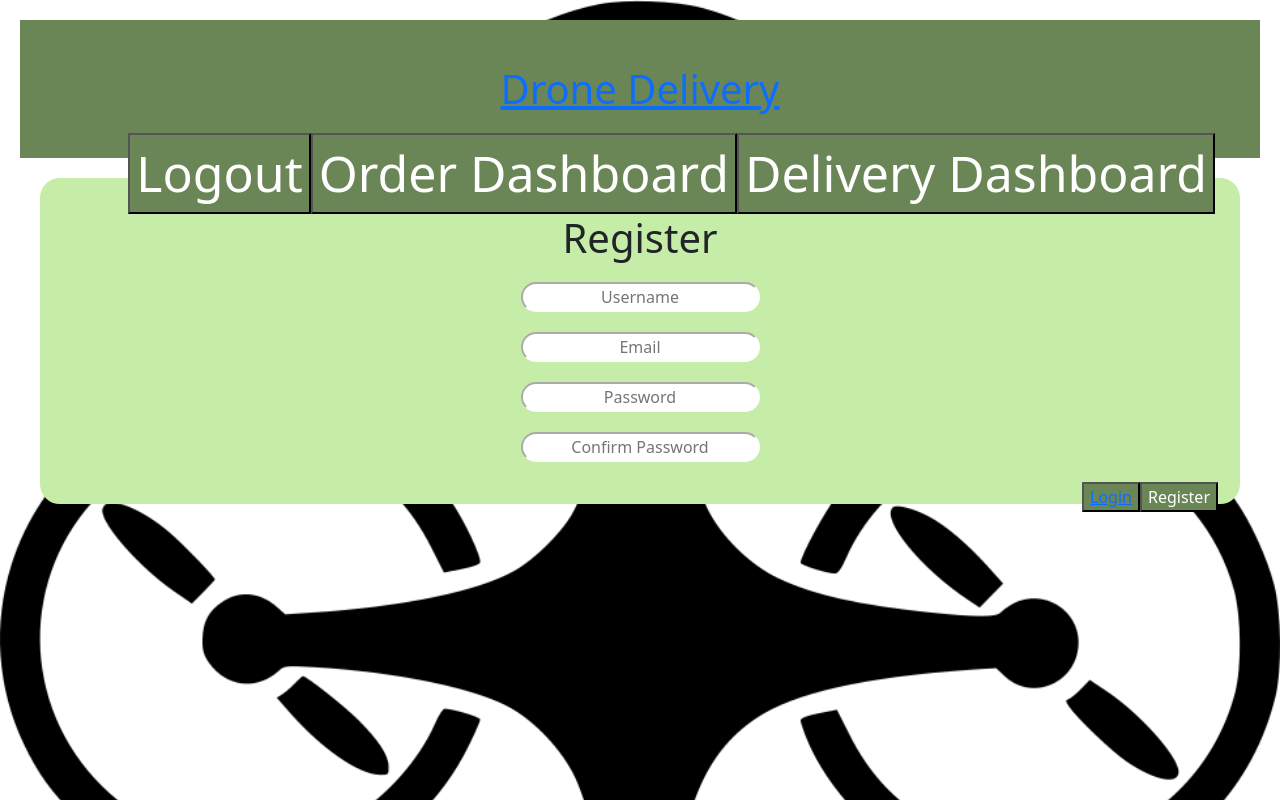
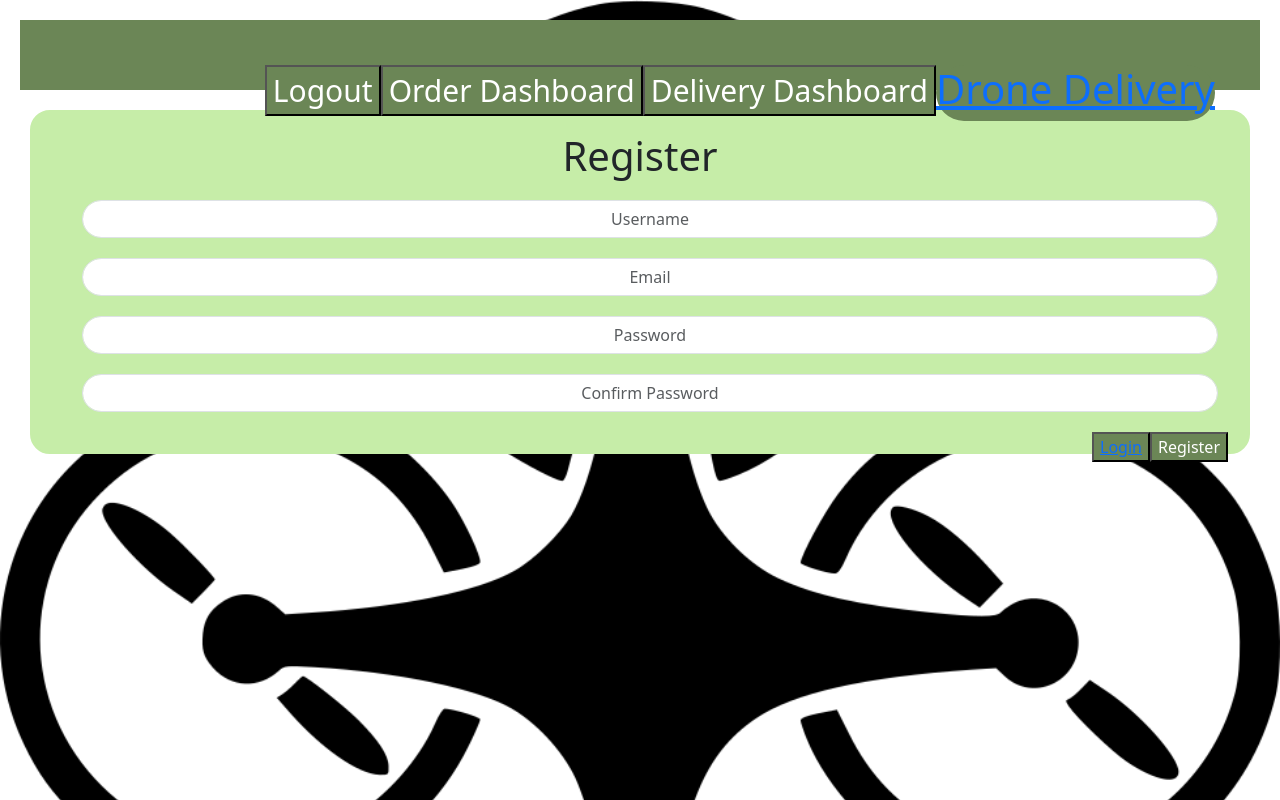
Before and after one commit to AcaJones-786/Drone-UI, a React (Create React App) app in the folder frontend/drone.ui/: page / in a window 1280 px wide. Built offline with nearby package versions, Linux system fonts and the light colour scheme.

Commit message:
Lexie committed

```diff
--- a/frontend/drone.ui/src/App.css
+++ b/frontend/drone.ui/src/App.css
@@ -13,8 +13,8 @@ body{
 header{
     background-color: #6B8656 ;
     color: white;
-    font-size:50px ;
-    height: auto;
+    font-size: 30px;
+    height:fit-content;
     padding: 25px;
     text-align: center;
 }
@@ -24,16 +24,17 @@ figure{
     border-width: 2px;
     border-color: #C6EDA8 ;
     background-color: #C6EDA8;
-    border-radius:5px;
-    margin:auto;
+    border-radius:20px;
+    margin:20px 10px 20px 10px ;
     text-align: center;
+    padding: 20px;
 }
 
-button{
+button,a{
     background-color: #6B8656 ;
     color: white;
-    border-radius: 25px;
-    margin: 15px;
+    border-radius: 30px;
+
     float: right;
 }
 
@@ -42,8 +43,9 @@ form{border-style: solid;
     border-color: #C6EDA8 ;
     background-color: #C6EDA8;
     border-radius:20px;
-    margin:20px 20px 20px 20px;
+    margin:20px 10px 20px 10px;
     padding: 20px;
+    text-align: center;
 }
 
 input{
@@ -58,6 +60,7 @@ ul, p{
     border-radius: 20px;
     background-color: white;
     padding: 10px;
+    text-align: center;
 }
 .href{
     color: white;
--- a/frontend/drone.ui/src/pages/404.js
+++ b/frontend/drone.ui/src/pages/404.js
@@ -3,11 +3,13 @@ import "../App.css";
 const NotFound = () => {
     return(
         <>
-
+        <form>
         <h1 >Somebody made a boo boo!</h1>
 
 
-            <p>This page does not exist, check the URL again.</p>
+        <p>This page does not exist, check the URL again.</p>
+        </form>
+
         </>
     )
 }
--- a/frontend/drone.ui/src/pages/DeliveryDashboard.js
+++ b/frontend/drone.ui/src/pages/DeliveryDashboard.js
@@ -3,9 +3,11 @@ import "../App.css";
 const DeliveryDashboard = () => {
     return(
         <>
-            <section >
+            <form >
                 <h1>Delivery</h1>
-            </section>
+                <p> Here you will find information about your delivery</p>
+
+            </form>
         </>
     )
 }
--- a/frontend/drone.ui/src/pages/Login-page.js
+++ b/frontend/drone.ui/src/pages/Login-page.js
@@ -151,12 +151,12 @@ fetch("https://3ee9-165-255-27-41.ngrok-free.app/api/users/login", {
                 </div> */}
                 <div>
 
-                    <input type="text" name="name" id="name" placeholder="Name" onChange={(e)=>this.setState({name: e.target.value})}/>
+                    <input style={{width: '100%', textAlign: 'center', backgroundColor: 'white', color: '#5A5A5A', borderRadius: '25px', margin: '10px'}} class="form-control" type="text" name="name" id="name" placeholder="Name" onChange={(e)=>this.setState({name: e.target.value})}/>
                 </div>
 
                 <div >
 
-                    <input type="password"  name="password" id="password" placeholder="Password"  onChange={(e)=>this.setState({password: e.target.value})}/>
+                    <input style={{width: '100%', textAlign: 'center', backgroundColor: 'white', color: '#5A5A5A', borderRadius: '25px', margin: '10px'}} class="form-control" type="password"  name="password" id="password" placeholder="Password"  onChange={(e)=>this.setState({password: e.target.value})}/>
                 </div>
                 <button type="submit" ><a href="/">Login</a></button>
                 <button><a href="/">Sign Up</a></button>
--- a/frontend/drone.ui/src/pages/Register.js
+++ b/frontend/drone.ui/src/pages/Register.js
@@ -40,22 +40,22 @@ export default class Register extends Component {
                     <h1>Register</h1>
                 <div className="mb-3">
 
-                    <input type="text"  name="username" id="username" placeholder="Username" onChange={e=>this.setState({name: e.target.value})}/>
+                    <input style={{width: '100%', textAlign: 'center', backgroundColor: 'white', color: '#5A5A5A', borderRadius: '25px', margin: '10px'}} class="form-control" type="text"  name="username" id="username" placeholder="Username" onChange={e=>this.setState({name: e.target.value})}/>
                 </div>
 
                 <div >
 
-                    <input type="email"  name="email" id="email" placeholder="Email"  onChange={e=>this.setState({email: e.target.value})}/>
+                    <input style={{width: '100%', textAlign: 'center', backgroundColor: 'white', color: '#5A5A5A', borderRadius: '25px', margin: '10px'}} class="form-control" type="email"  name="email" id="email" placeholder="Email"  onChange={e=>this.setState({email: e.target.value})}/>
                 </div>
 
                 <div >
 
-                    <input type="password"  name="password" id="password" placeholder="Password"  onChange={e=>this.setState({password: e.target.value})}/>
+                    <input style={{width: '100%', textAlign: 'center', backgroundColor: 'white', color: '#5A5A5A', borderRadius: '25px', margin: '10px'}} class="form-control" type="password"  name="password" id="password" placeholder="Password"  onChange={e=>this.setState({password: e.target.value})}/>
                 </div>
 
                 <div >
 
-                    <input type="password"  name="confirm-password" id="confirm-password" placeholder="Confirm Password"  onChange={e=>this.setState({confirmPassword: e.target.value})}/>
+                    <input style={{width: '100%', textAlign: 'center', backgroundColor: 'white', color: '#5A5A5A', borderRadius: '25px', margin: '10px'}} class="form-control" type="password"  name="confirm-password" id="confirm-password" placeholder="Confirm Password"  onChange={e=>this.setState({confirmPassword: e.target.value})}/>
                 </div>
                 <Link to="/">
     <button type="submit">Register</button>
```
